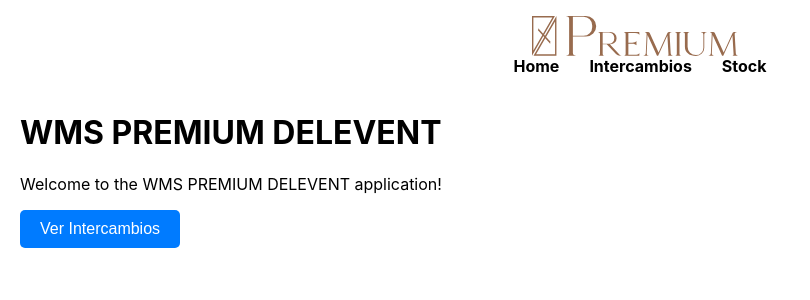
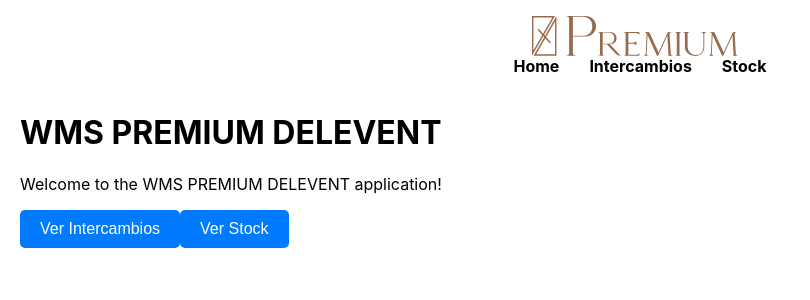
Before and after one commit to PremiumDelevent/wms, a React (Create React App) app in the folder frontend/: page / in a window 1280 px wide. Shown: the top 300 px of the page, without its empty margins (0-810 px from the left). Built offline with nearby package versions, Linux system fonts and the light colour scheme.

Commit message:
:bulb: UPDATE: stock link

```diff
--- a/frontend/src/App.js
+++ b/frontend/src/App.js
@@ -1,6 +1,7 @@
 import { useState } from "react";
 import Home from './Home';
 import Intercambios from './Intercambios';
+import Stock from './Stock';
 
 function App() {
   const [currentPage, setCurrentPage] = useState('home');
@@ -9,6 +10,8 @@ function App() {
     switch(currentPage) {
       case 'intercambios':
         return <Intercambios onNavigate={setCurrentPage} />;
+      case 'stock':
+        return <Stock onNavigate={setCurrentPage} />;
       default:
         return <Home onNavigate={setCurrentPage} />;
     }
--- a/frontend/src/Home.js
+++ b/frontend/src/Home.js
@@ -18,6 +18,21 @@ function Home({ onNavigate }) {
         >
           Ver Intercambios
         </button>
+
+        <button
+          onClick={() => onNavigate('stock')}
+          style={{
+            padding: '10px 20px',
+            backgroundColor: '#007bff',
+            color: 'white',
+            border: 'none',
+            borderRadius: '5px',
+            cursor: 'pointer',
+            fontSize: '16px'
+          }}
+        >
+          Ver Stock
+        </button>
       </p>
     </div>
   );
```
